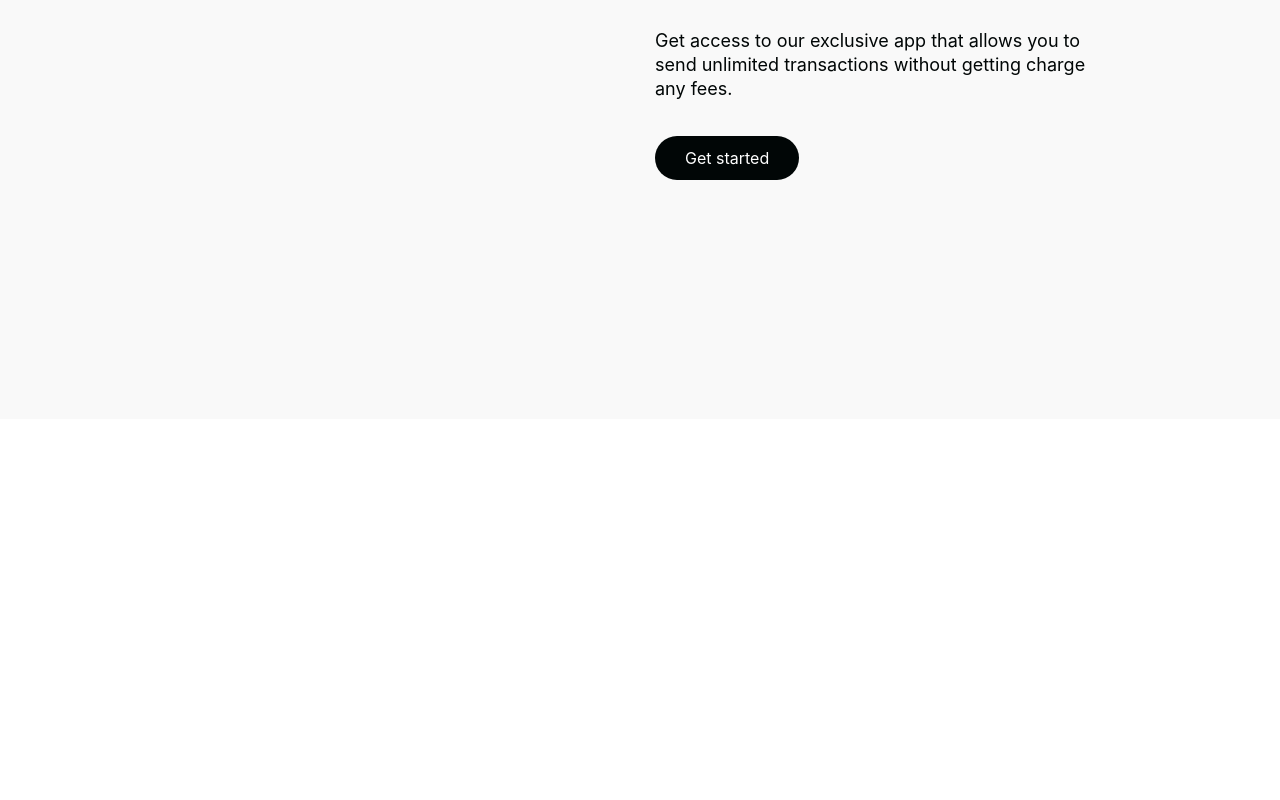
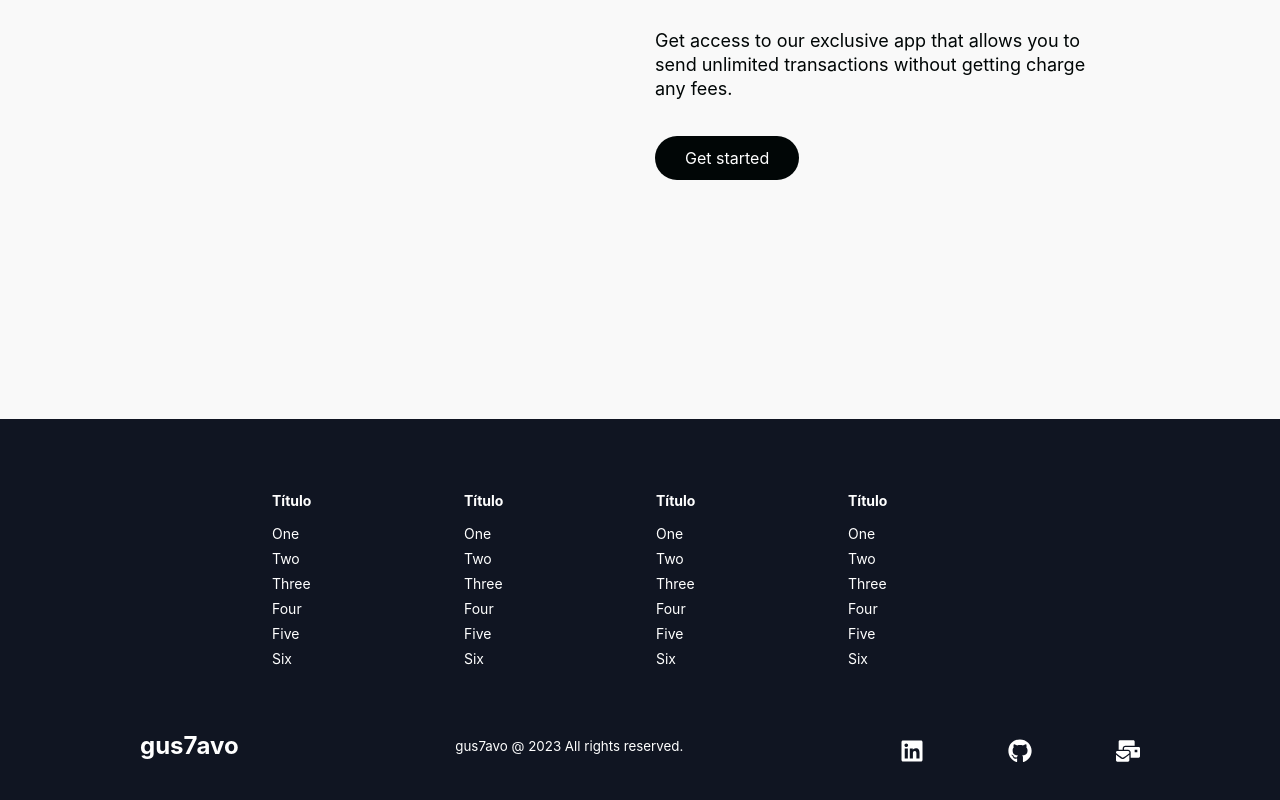
Before and after one commit to guus7avo/portfolio, a React (Create React App) app: page / in a window 1280 px wide. Shown: the part 3761-4561 px from the top of the page. Before the commit the page ends 4180 px from the top, so only its background shows below. Built offline with nearby package versions, Linux system fonts and the light colour scheme.

Commit message:
creating and styling the footer

```diff
--- a/src/App.js
+++ b/src/App.js
@@ -1,11 +1,13 @@
 import "./App.css";
-import { BrowserRouter as Router } from "react-router-dom";
+import { BrowserRouter as Router, Routes, Route } from "react-router-dom";
 import Home from "./pages/Home";
 
 function App() {
   return (
     <Router>
-      <Home />
+      <Routes>
+        <Route path="/" element={<Home />} exact />
+      </Routes>
     </Router>
   );
 }
--- /dev/null
+++ b/src/components/Footer/Footer.js
@@ -0,0 +1,97 @@
+import React from "react";
+import { FaGithub, FaLinkedin, FaMailBulk } from "react-icons/fa";
+import {
+  FooterContainer,
+  FooterLink,
+  FooterLinksContainer,
+  FooterLinksItems,
+  FooterLinksWrapper,
+  FooterLinkTitle,
+  FooterWrap,
+  SocialIconLink,
+  SocialIcons,
+  SocialLogo,
+  SocialMedia,
+  SocialMediaWrap,
+  WebsiteRights,
+} from "./FooterStyled";
+
+const Footer = () => {
+  return (
+    <FooterContainer>
+      <FooterWrap>
+        <FooterLinksContainer>
+          <FooterLinksWrapper>
+            <FooterLinksItems>
+              <FooterLinkTitle>Título</FooterLinkTitle>
+              <FooterLink to="/">One</FooterLink>
+              <FooterLink to="/">Two</FooterLink>
+              <FooterLink to="/">Three</FooterLink>
+              <FooterLink to="/">Four</FooterLink>
+              <FooterLink to="/">Five</FooterLink>
+              <FooterLink to="/">Six</FooterLink>
+            </FooterLinksItems>
+            <FooterLinksItems>
+              <FooterLinkTitle>Título</FooterLinkTitle>
+              <FooterLink to="/">One</FooterLink>
+              <FooterLink to="/">Two</FooterLink>
+              <FooterLink to="/">Three</FooterLink>
+              <FooterLink to="/">Four</FooterLink>
+              <FooterLink to="/">Five</FooterLink>
+              <FooterLink to="/">Six</FooterLink>
+            </FooterLinksItems>
+          </FooterLinksWrapper>
+          <FooterLinksWrapper>
+            <FooterLinksItems>
+              <FooterLinkTitle>Título</FooterLinkTitle>
+              <FooterLink to="/">One</FooterLink>
+              <FooterLink to="/">Two</FooterLink>
+              <FooterLink to="/">Three</FooterLink>
+              <FooterLink to="/">Four</FooterLink>
+              <FooterLink to="/">Five</FooterLink>
+              <FooterLink to="/">Six</FooterLink>
+            </FooterLinksItems>
+            <FooterLinksItems>
+              <FooterLinkTitle>Título</FooterLinkTitle>
+              <FooterLink to="/">One</FooterLink>
+              <FooterLink to="/">Two</FooterLink>
+              <FooterLink to="/">Three</FooterLink>
+              <FooterLink to="/">Four</FooterLink>
+              <FooterLink to="/">Five</FooterLink>
+              <FooterLink to="/">Six</FooterLink>
+            </FooterLinksItems>
+          </FooterLinksWrapper>
+        </FooterLinksContainer>
+        <SocialMedia>
+          <SocialMediaWrap>
+            <SocialLogo to="/">gus7avo</SocialLogo>
+            <WebsiteRights>
+              gus7avo @ {new Date().getFullYear()} All rights reserved.
+            </WebsiteRights>
+            <SocialIcons>
+              <SocialIconLink
+                href="//www.linkedin.com/in/gustavo-nascimento-dos-santos/"
+                target="_blank"
+                aria-label="Linkedin"
+              >
+                <FaLinkedin />
+              </SocialIconLink>
+              <SocialIconLink
+                href="//www.github.com/guus7avo"
+                target="_blank"
+                aria-label="Github"
+              >
+                <FaGithub />
+              </SocialIconLink>
+              <SocialIconLink href="/" target="_blank" aria-label="Mail">
+                <FaMailBulk />
+              </SocialIconLink>
+            </SocialIcons>
+          </SocialMediaWrap>
+        </SocialMedia>
+      </FooterWrap>
+    </FooterContainer>
+  );
+};
+
+export default Footer;
--- /dev/null
+++ b/src/components/Footer/FooterStyled.js
@@ -0,0 +1,113 @@
+import { Link } from "react-router-dom";
+import styled from "styled-components";
+
+export const FooterContainer = styled.footer`
+  background-color: #101522;
+`;
+
+export const FooterWrap = styled.div`
+  padding: 48px 24px;
+  display: flex;
+  flex-direction: column;
+  justify-content: center;
+  align-items: center;
+  max-width: 1100px;
+  margin: 0 auto;
+`;
+
+export const FooterLinksContainer = styled.div`
+  display: flex;
+  justify-content: center;
+
+  @media screen and (max-width: 820px) {
+    padding-top: 32px;
+  }
+`;
+
+export const FooterLinksWrapper = styled.div`
+  display: flex;
+
+  @media screen and (max-width: 820px) {
+    flex-direction: column;
+  }
+`;
+
+export const FooterLinksItems = styled.div`
+  display: flex;
+  flex-direction: column;
+  align-items: flex-start;
+  margin: 16px;
+  text-align: left;
+  width: 160px;
+  box-sizing: border-box;
+  color: #fff;
+
+  @media screen and (max-width: 420px) {
+    margin: 0;
+    padding: 10px;
+    width: 100%;
+  }
+`;
+
+export const FooterLinkTitle = styled.h1`
+  font-size: 14px;
+  margin-bottom: 16px;
+`;
+
+export const FooterLink = styled(Link)`
+  color: #fff;
+  text-decoration: none;
+  margin-bottom: 0.5rem;
+  font-size: 14px;
+
+  &:hover {
+    color: #01bf71;
+    transition: 0.3s ease-out;
+  }
+`;
+
+export const SocialMedia = styled.section`
+  max-width: 1000px;
+  width: 100%;
+`;
+
+export const SocialMediaWrap = styled.div`
+  display: flex;
+  justify-content: space-between;
+  align-items: center;
+  max-width: 1100px;
+  margin: 40px auto 0 auto;
+
+  @media screen and (max-width: 820px) {
+    flex-direction: column;
+  }
+`;
+
+export const SocialLogo = styled(Link)`
+  color: #fff;
+  justify-self: start;
+  cursor: pointer;
+  text-decoration: none;
+  font-size: 1.5rem;
+  display: flex;
+  align-items: center;
+  margin-bottom: 16px;
+  font-weight: bold;
+`;
+
+export const WebsiteRights = styled.small`
+  color: #fff;
+  margin-bottom: 16px;
+`;
+
+export const SocialIcons = styled.div`
+  display: flex;
+  justify-content: space-between;
+  align-items: center;
+  width: 240px;
+`;
+
+export const SocialIconLink = styled.a`
+  color: #fff;
+  font-size: 24px;
+`;
--- a/src/pages/Home.js
+++ b/src/pages/Home.js
@@ -8,6 +8,7 @@
   homeObjTwo,
 } from "../components/ContentSection/ContentData";
 import Project from "../components/ProjectSection/Project";
+import Footer from "../components/Footer/Footer";
 
 const Home = () => {
   const [isOpen, setIsOpen] = useState(false);
@@ -25,6 +26,7 @@
       <Content {...homeObjTwo} />
       <Project />
       <Content {...homeObjTwo} />
+      <Footer />
     </>
   );
 };
```
